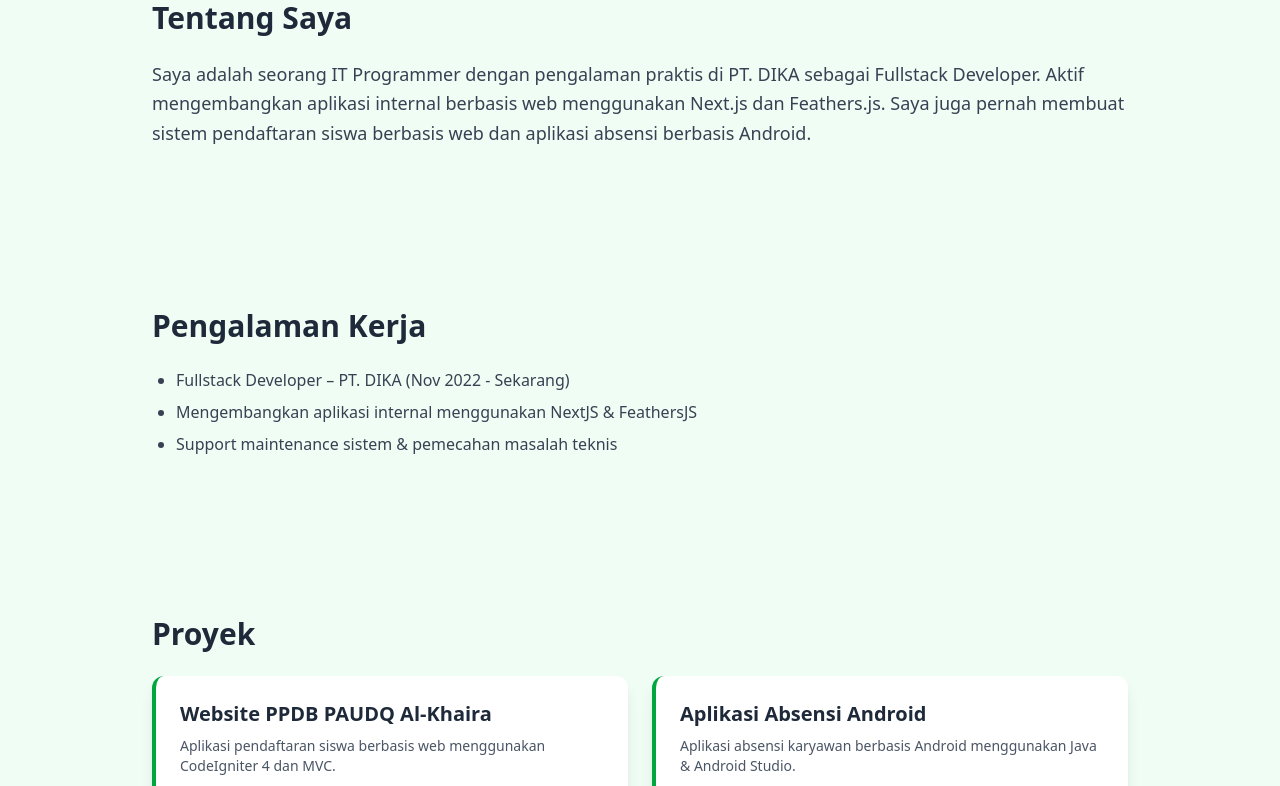
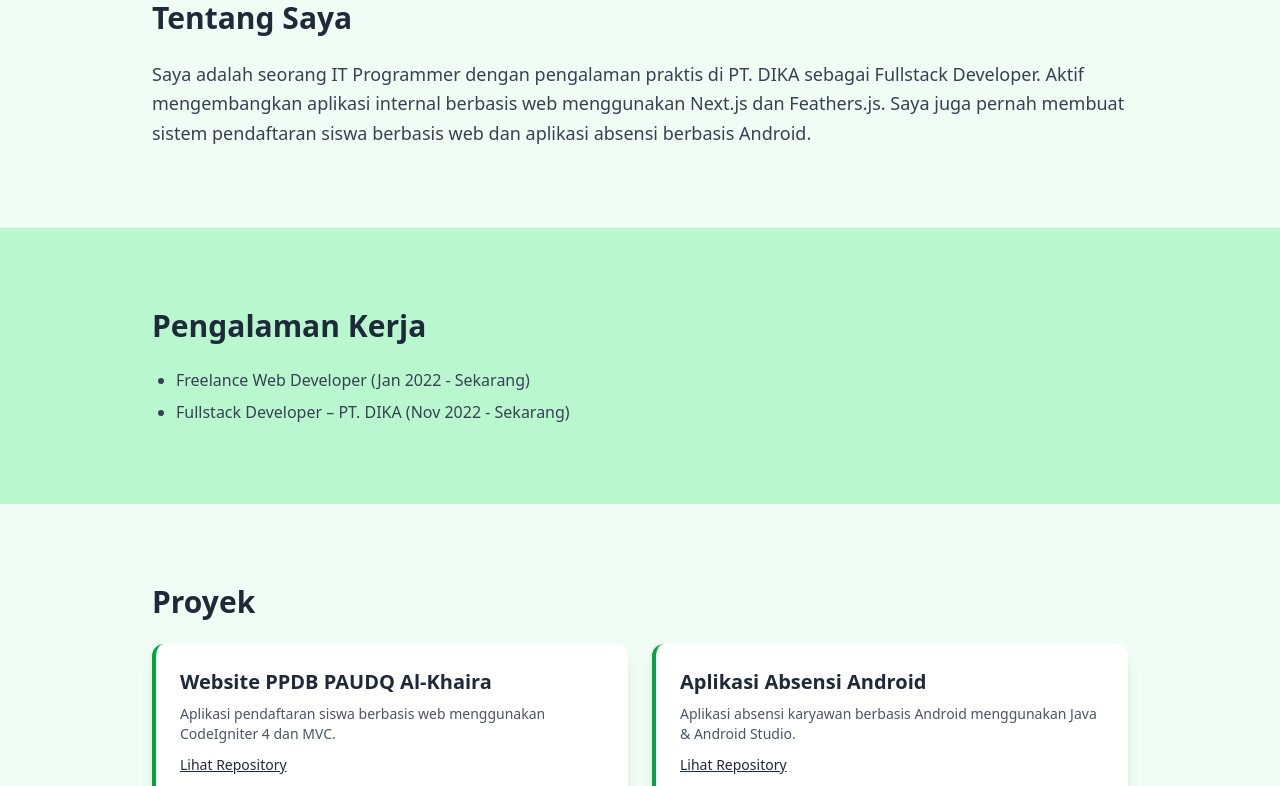
Before and after one commit to ahmadfaqih796/3D-portofolio, a React (Vite) app: page / in a window 1280 px wide. Shown: the part 548-1334 px from the top of the page. Built offline with nearby package versions, Linux system fonts and the light colour scheme.

Commit message:
experience

```diff
--- a/src/App.jsx
+++ b/src/App.jsx
@@ -7,7 +7,7 @@ import Projects from "./components/layouts/Projects";
 
 export default function App() {
   return (
-    <div className="bg-green-50 text-gray-800">
+    <div className="bg-green-50 text-gray-800 scroll-smooth">
       <Navbar />
       <Hero />
       <About />
--- a/src/components/layouts/Experience.jsx
+++ b/src/components/layouts/Experience.jsx
@@ -1,8 +1,12 @@
-import { motion } from 'framer-motion'
+import { motion } from "framer-motion";
 
 export default function Experience() {
   return (
-    <section id="experience" className="py-20 px-6 max-w-5xl mx-auto">
+    <div className="bg-green-200">
+      <section
+        id="experience"
+        className="py-20 px-6 max-w-5xl mx-auto"
+      >
         <motion.h2
           className="text-3xl font-bold text-primary mb-6"
           initial={{ opacity: 0, y: -30 }}
@@ -17,10 +21,10 @@ export default function Experience() {
           whileInView={{ opacity: 1, y: 0 }}
           transition={{ duration: 0.6 }}
         >
+          <li>Freelance Web Developer (Jan 2022 - Sekarang) </li>
           <li>Fullstack Developer – PT. DIKA (Nov 2022 - Sekarang)</li>
-        <li>Mengembangkan aplikasi internal menggunakan NextJS & FeathersJS</li>
-        <li>Support maintenance sistem & pemecahan masalah teknis</li>
         </motion.ul>
       </section>
-  )
+    </div>
+  );
 }
--- a/src/components/layouts/Hero.jsx
+++ b/src/components/layouts/Hero.jsx
@@ -20,7 +20,7 @@ export default function Hero() {
         animate={{ opacity: 1, y: 0 }}
         transition={{ delay: 0.2 }}
       >
-        Fullstack Developer – React | Next.js | Feathers.js <br /> Based in Bekasi, Indonesia
+        Fullstack Developer – React | Vue | Node.js | Next.js | Feathers.js <br /> Based in Bekasi, Indonesia
       </motion.p>
       <a
         href="#projects"
```
Lines whose indentation alone changed are shown as unchanged.
